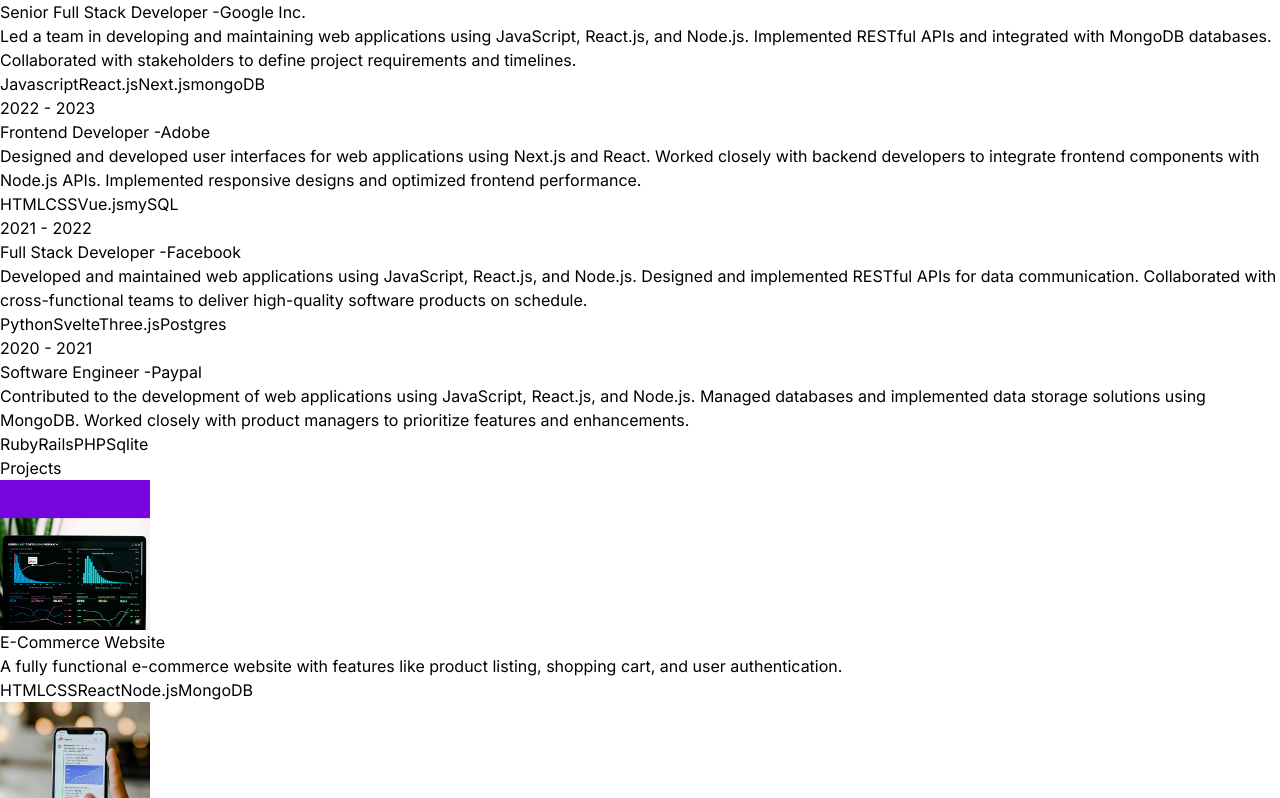
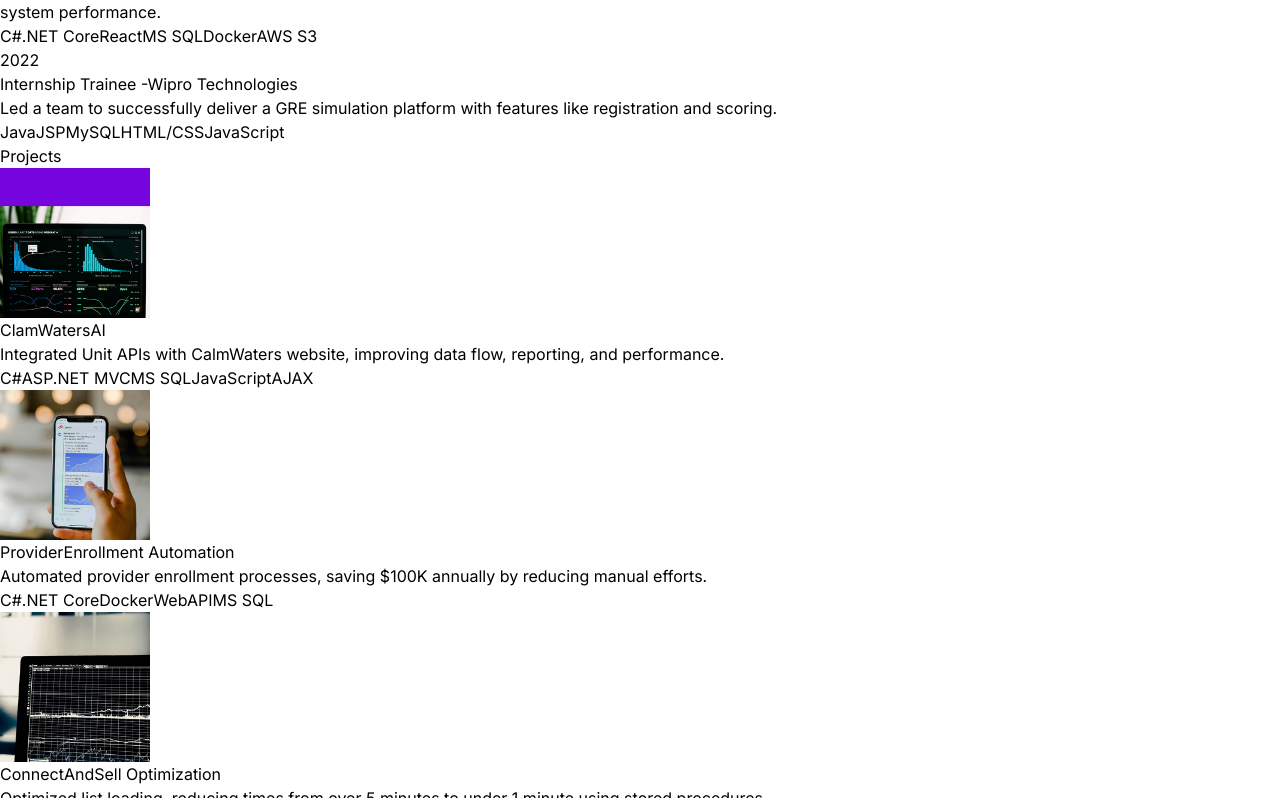
Before and after one commit to Pawanvasa/Portfolio, a React (Vite) app: page / in a window 1280 px wide. Shown: the part 1582-2380 px from the top of the page. Built offline with nearby package versions, Linux system fonts and the light colour scheme.

Commit message:
data modified

```diff
--- a/src/components/Experience.jsx
+++ b/src/components/Experience.jsx
@@ -33,7 +33,7 @@
                                 {experience.description}
                             </p>
                             {experience.technologies.map((tech, index) => (
-                                <span key={index} className="mr-2 mt-4 rounded bg-neutral-900 px-2 py-1 text-sm font-medium text-purple-800">
+                                <span key={index} className="mr-2 mt-4 rounded bg-neutral-900 px-2 py-1 text-sm font-medium">
                                     {tech}
                                 </span>
                             ))}
--- a/src/components/Projects.jsx
+++ b/src/components/Projects.jsx
@@ -27,7 +27,7 @@
                         <h6 className="mb-2 font-semibold">{project.title}</h6>
                         <p className="mb-4 text-neutral-400">{project.description}</p>
                         {project.technologies.map((tech, index) => (
-                            <span key={index} className="mr-2 rounded bg-neutral-900 px-2 py-1 text-sm font-medium text-purple-900">
+                            <span key={index} className="mr-2 rounded bg-neutral-900 px-2 py-1 text-sm font-medium">
                                 {tech}
                             </span>
                         ))}
--- a/src/constants/index.js
+++ b/src/constants/index.js
@@ -3,74 +3,60 @@
 import project3 from "../assets/projects/project-3.jpg";
 import project4 from "../assets/projects/project-4.jpg";
 
-export const HERO_CONTENT = `I am a passionate full stack developer with a knack for crafting robust and scalable web applications. With 5 years of hands-on experience, I have honed my skills in front-end technologies like React and Next.js, as well as back-end technologies like Node.js, MySQL, PostgreSQL, and MongoDB. My goal is to leverage my expertise to create innovative solutions that drive business growth and deliver exceptional user experiences.`;
+export const HERO_CONTENT = `I am an efficient, creative, and detail-oriented full stack .NET developer with over 2 years of experience in building web applications. I specialize in both front-end and back-end development, utilizing technologies such as .NET Core, React and MS SQL. My passion is to develop scalable, high-performing applications that solve real-world problems for businesses.`;
 
-export const ABOUT_TEXT = `I am a dedicated and versatile full stack developer with a passion for creating efficient and user-friendly web applications. With 5 years of professional experience, I have worked with a variety of technologies, including React, Next.js, Node.js, MySQL, PostgreSQL, and MongoDB. My journey in web development began with a deep curiosity for how things work, and it has evolved into a career where I continuously strive to learn and adapt to new challenges. I thrive in collaborative environments and enjoy solving complex problems to deliver high-quality solutions. Outside of coding, I enjoy staying active, exploring new technologies, and contributing to open-source projects.`;
+export const ABOUT_TEXT = `I am a dedicated full stack .NET developer with a passion for delivering robust and scalable applications. Over the past 2 years, I have honed my skills in .NET Core, React, and database technologies like MS SQL. My projects include automating provider enrollment and optimizing web application performance. I thrive on collaborating with teams and solving complex problems with efficient solutions.`;
 
 export const EXPERIENCES = [
   {
-    year: "2023 - Present",
-    role: "Senior Full Stack Developer",
-    company: "Google Inc.",
-    description: `Led a team in developing and maintaining web applications using JavaScript, React.js, and Node.js. Implemented RESTful APIs and integrated with MongoDB databases. Collaborated with stakeholders to define project requirements and timelines.`,
-    technologies: ["Javascript", "React.js", "Next.js", "mongoDB"],
+    year: "2022 - Present",
+    role: "Software Engineer",
+    company: "Coditas",
+    description: `Worked as a full stack .NET developer, leading backend and frontend development on various projects. Implemented secure APIs, database integration, and improved system performance.`,
+    technologies: ["C#", ".NET Core", "React", "MS SQL", "Docker", "AWS S3"],
   },
   {
-    year: "2022 - 2023",
-    role: "Frontend Developer",
-    company: "Adobe",
-    description: `Designed and developed user interfaces for web applications using Next.js and React. Worked closely with backend developers to integrate frontend components with Node.js APIs. Implemented responsive designs and optimized frontend performance.`,
-    technologies: ["HTML", "CSS", "Vue.js", "mySQL"],
-  },
-  {
-    year: "2021 - 2022",
-    role: "Full Stack Developer",
-    company: "Facebook",
-    description: `Developed and maintained web applications using JavaScript, React.js, and Node.js. Designed and implemented RESTful APIs for data communication. Collaborated with cross-functional teams to deliver high-quality software products on schedule.`,
-    technologies: ["Python", "Svelte", "Three.js", "Postgres"],
-  },
-  {
-    year: "2020 - 2021",
-    role: "Software Engineer",
-    company: "Paypal",
-    description: `Contributed to the development of web applications using JavaScript, React.js, and Node.js. Managed databases and implemented data storage solutions using MongoDB. Worked closely with product managers to prioritize features and enhancements.`,
-    technologies: ["Ruby", "Rails", "PHP", "Sqlite"],
+    year: "2022",
+    role: "Internship Trainee",
+    company: "Wipro Technologies",
+    description: `Led a team to successfully deliver a GRE simulation platform with features like registration and scoring.`,
+    technologies: ["Java", "JSP", "MySQL", "HTML/CSS", "JavaScript"],
   },
 ];
 
 export const PROJECTS = [
   {
-    title: "E-Commerce Website",
+    title: "ClamWatersAI",
     image: project1,
     description:
-      "A fully functional e-commerce website with features like product listing, shopping cart, and user authentication.",
-    technologies: ["HTML", "CSS", "React", "Node.js", "MongoDB"],
+      "Integrated Unit APIs with CalmWaters website, improving data flow, reporting, and performance.",
+    technologies: ["C#", "ASP.NET MVC", "MS SQL", "JavaScript", "AJAX"],
   },
   {
-    title: "Task Management App",
+    title: "ProviderEnrollment Automation",
     image: project2,
     description:
-      "An application for managing tasks and projects, with features such as task creation, assignment, and progress tracking.",
-    technologies: ["HTML", "CSS", "Angular", "Firebase"],
+      "Automated provider enrollment processes, saving $100K annually by reducing manual efforts.",
+    technologies: ["C#", ".NET Core", "Docker", "WebAPI", "MS SQL"],
   },
   {
-    title: "Portfolio Website",
+    title: "ConnectAndSell Optimization",
     image: project3,
     description:
-      "A personal portfolio website showcasing projects, skills, and contact information.",
-    technologies: ["HTML", "CSS", "React", "Bootstrap"],
+      "Optimized list loading, reducing times from over 5 minutes to under 1 minute using stored procedures.",
+    technologies: [".NET Core", "RabbitMQ", "Kafka", "MS SQL", "Factory Pattern"],
   },
   {
-    title: "Blogging Platform",
+    title: "Online GRE Test Platform",
     image: project4,
     description:
-      "A platform for creating and publishing blog posts, with features like rich text editing, commenting, and user profiles.",
-    technologies: ["HTML", "CSS", "Vue.js", "Express", "mySQL"],
+      "Developed a GRE simulation platform with registration and scoring functionality.",
+    technologies: ["Java", "JSP", "MySQL", "JavaScript", "HTML/CSS"],
   },
 ];
 
 export const CONTACT = {
-  address: "767 Fifth Avenue, New York, NY 10153 ",
-  phoneNo: "+12 4555 666 00 ",
-  email: "me@example.com",
+  address: "Pune, Maharashtra, India",
+  phoneNo: "+91 9553107121",
+  email: "vasapawan23@gmail.com",
 };
```
Also changed, not shown: src/assets/kevinRushProfile.jpg (deleted).
